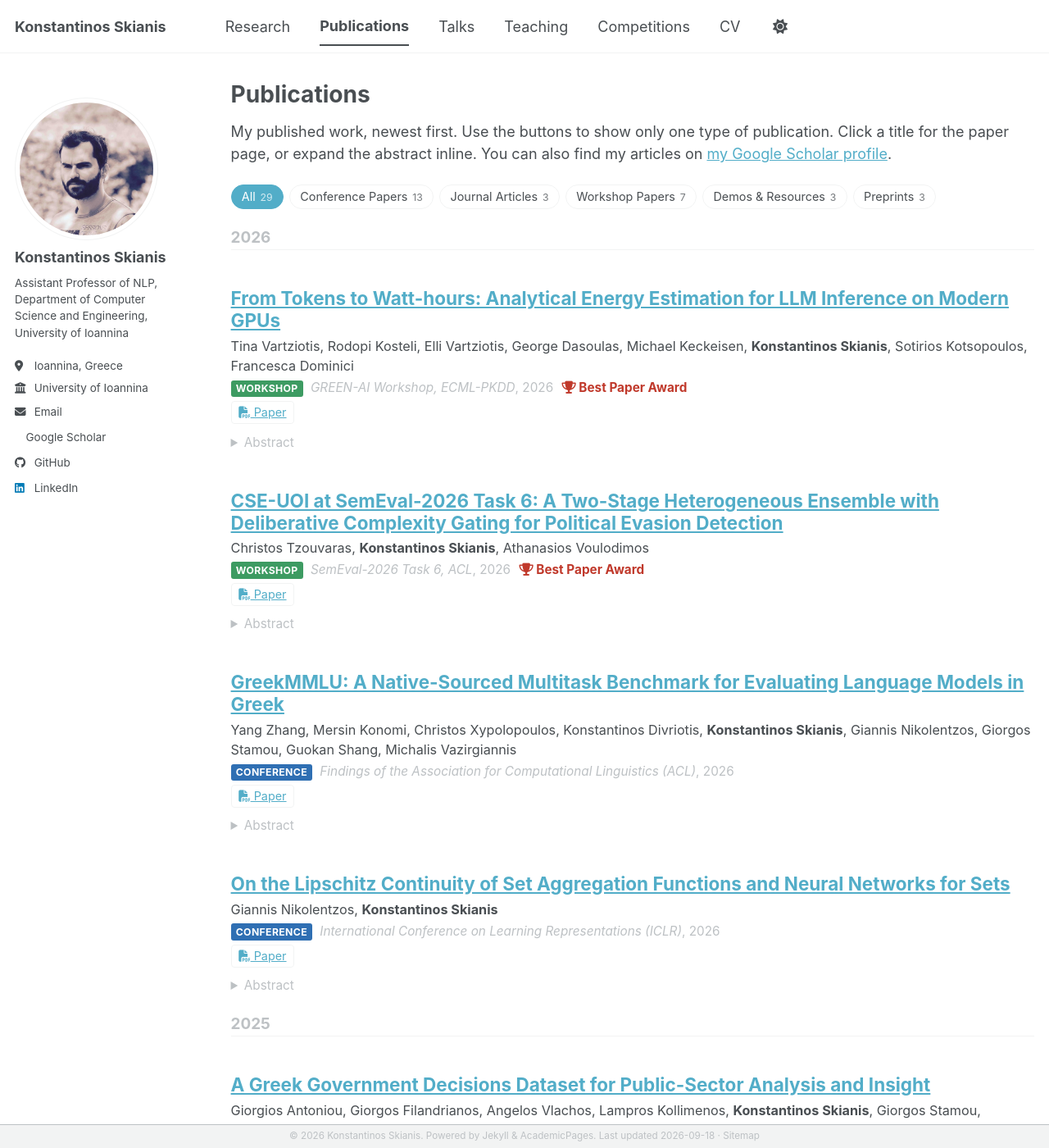
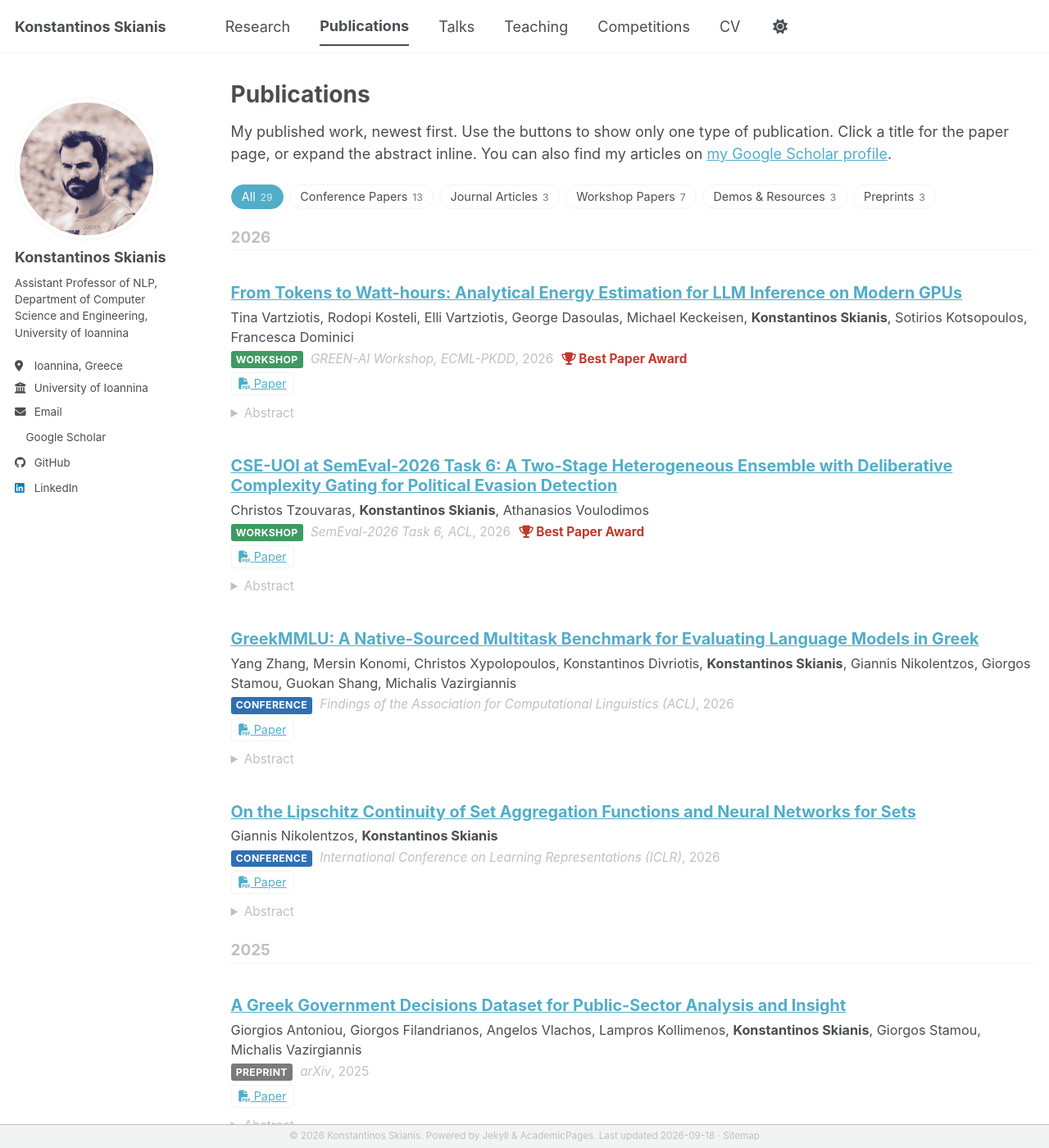
Before and after one commit to y3nk0/y3nk0.github.io, a Jekyll site: the page built from _pages/publications.html, in a window 1280 px wide and 1400 px high. Shown: the whole window at 82% size. Built offline with Jekyll 4.4.1, drawn with Linux system fonts in a browser that asks for light colours; a style sheet for code colours, icons or effects is not loaded.

Commit message:
Slightly smaller title links in the publication list

```diff
--- a/_sass/layout/_custom.scss
+++ b/_sass/layout/_custom.scss
@@ -196,3 +196,9 @@
 body {
   padding-bottom: 3.5em;
 }
+
+/* Slightly smaller title links in the publication list */
+.pub-item .archive__item-title {
+  font-size: 1.1em;
+  line-height: 1.25;
+}
```
